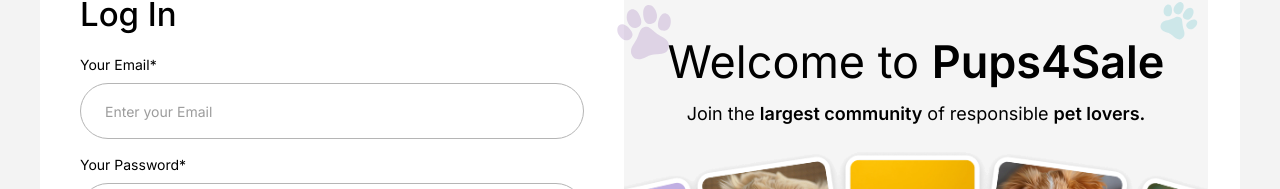
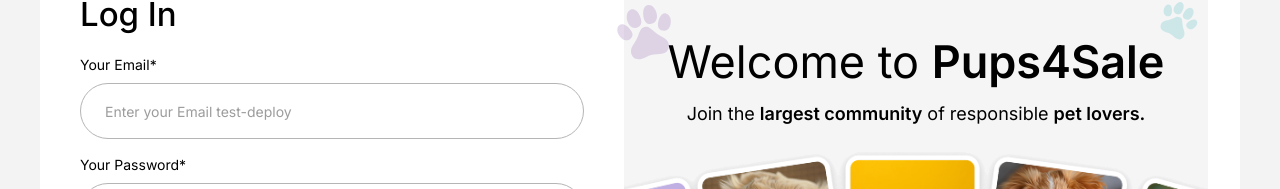
Before and after one commit to munish176081/next-frontend, a Next.js app: page /auth/sign-in in a window 1280 px wide. Shown: the part 164-353 px from the top of the page. Built offline with nearby package versions, Linux system fonts and the light colour scheme; no server answers.

Commit message:
artifact deployment completed for frontend

```diff
--- a/app/(pages)/auth/(protected)/sign-in/_components/signin-email-form.tsx
+++ b/app/(pages)/auth/(protected)/sign-in/_components/signin-email-form.tsx
@@ -59,7 +59,7 @@
         inputClassName="text-sm placeholder:text-[#4B4A4A8C] font-normal outline-none px-6 w-full h-14 rounded-full border border-[#B5B5B5] max-md:h-12"
         error={errors?.usernameOrEmail?.message}
         required
-        placeholder="Enter your Email"
+        placeholder="Enter your Email test-deploy"
         {...register("usernameOrEmail")}
       />
 
--- a/app/_components/header/index.tsx
+++ b/app/_components/header/index.tsx
@@ -107,7 +107,6 @@
               )}
             >
               <LogoIcon width="100%" height="100%" />
-              PUPS4SALE
             </Link>
           </div>
 
```
